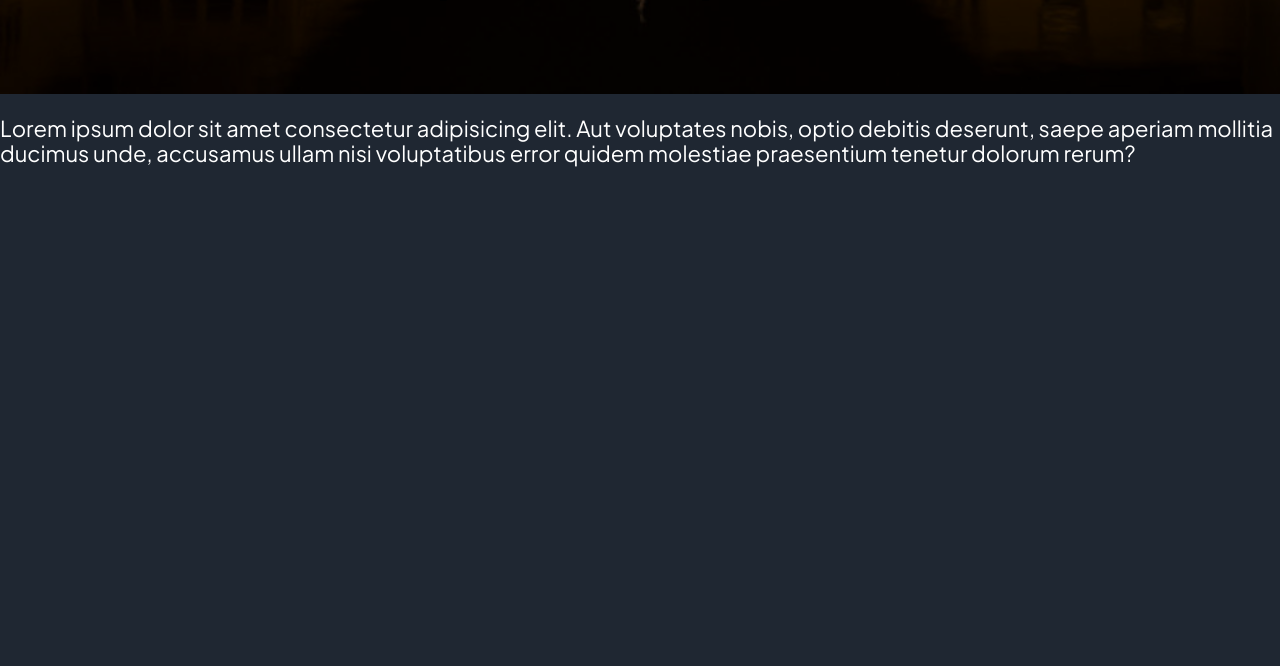
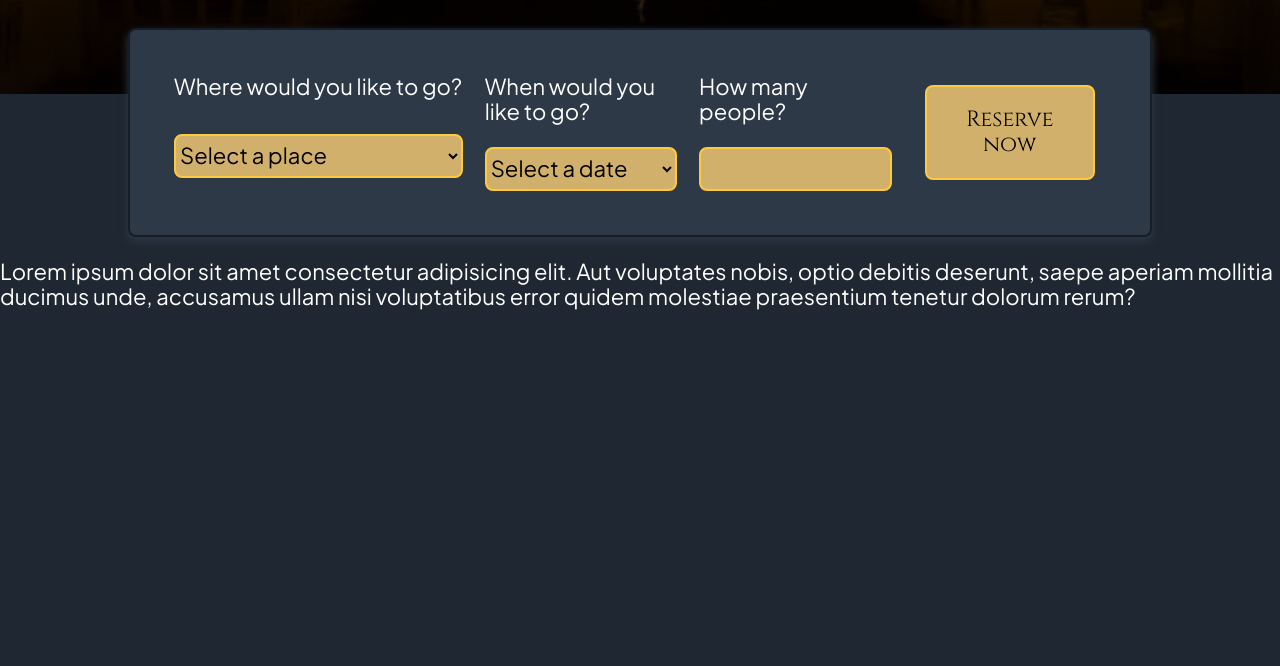
Before and after one commit to vinsmake/jalisco_getaway, a website: page index.html in a window 1280 px wide. Shown: the part 434-1100 px from the top of the page. Drawn offline with nearby package versions, Linux system fonts and the light colour scheme; a web font is replaced by a local one.

Commit message:
chore | reserve form created.

```diff
--- a/css/scss/app.scss
+++ b/css/scss/app.scss
@@ -6,3 +6,4 @@
 @import "layout/main";
 @import "layout/mediaQueries";
 @import "layout/navegation";
+@import "layout/reserve";
--- a/css/scss/base/_global.scss
+++ b/css/scss/base/_global.scss
@@ -1,5 +1,5 @@
 
-$section--shadow: 0px 4px 100px rgba(190, 185, 182, 0.1); /* this is a box-shadow valor */
+$section--shadow: 0px 4px 10px #2E3947; /* this is a box-shadow valor */
 
 //scrollbar colors
 $scrollbar--background: #161D27;
@@ -121,8 +121,9 @@ button {
     font-family: $title;
     transition: all 1s;
 
-    &:hover {
+    &:hover, &:focus {
+                cursor: pointer;
                 background-color: $interaction--hover;
-                cursor: pointer;
+                border: 2px solid $background--light;
     }
 }
--- a/css/scss/layout/_hero.scss
+++ b/css/scss/layout/_hero.scss
@@ -8,6 +8,7 @@ $hero--shadow: 0px 0px 5px $black,
     margin: 1rem auto;
 /*  cover, need to put the source of the starting from css/style.css */
     background: url(../src/img/background.jpg) no-repeat 50% 100%;
+    box-shadow: inset 0 0 0 2000px rgba(0, 0, 0, 0.5); //background that doesn't crashes with the form.
     background-size: cover;
     background-attachment: fixed;
     //content
@@ -19,7 +20,7 @@ $hero--shadow: 0px 0px 5px $black,
     .hero__content {
         width: 100%;
         height: 100%;
-        background-color: rgba(0, 0, 0, 0.5);
+
         .hero__content--title {
             font-size: 6rem;
             color: $yellow;
--- a/css/scss/layout/_navegation.scss
+++ b/css/scss/layout/_navegation.scss
@@ -44,7 +44,7 @@
             border-radius: 18px;
             color: white;
             transition: all 1s;
-            &:hover {
+            &:hover, &:focus {
                 background-color: $interaction--hover;
                 border: 4px solid $background--light;
                 border-radius: 24px;
--- /dev/null
+++ b/css/scss/layout/_reserve.scss
@@ -0,0 +1,37 @@
+.reserve {
+    width: 80%;
+    margin: -4rem auto 1rem auto;
+    padding: 2rem;
+    background-color: $background--light;
+    border-radius: 8px;
+    position: static;
+    border: 2px solid $background--dark;
+    box-shadow: $section--shadow;
+
+    form {
+        display: grid;
+        grid-template-columns: 3fr 2fr 2fr 2fr;
+        gap: 1rem;
+
+
+        .input {
+            display: grid;
+            gap: 1rem;
+            color: $white;
+            font-size: 1rem;
+
+            select, input{
+                width: 100%;
+                background-color: $interaction--background;
+                border: 2px solid $interaction--margin;
+                height: 2rem;
+                border-radius: 8px;
+                &:focus, &:hover {
+                    background-color: $interaction--margin;
+                }
+            }
+        }
+
+
+    }
+}
--- a/index.html
+++ b/index.html
@@ -26,10 +26,10 @@
             <a href="#">Must-visit</a>
             <a href="#">Our services</a>
             <a href="#">Galery</a>
-            <a href="#">Contact</a>
+            <a href="#form">Contact</a>
         </nav>
         <!-- END NAV-LINKS -->
-        <button class="header--getinfo" href="#">Reserve now</button>
+        <button href="#reserve">Reserve now</button>
         <!-- END HEADER -->
     </header>
     <!-- START HERO -->
@@ -41,6 +41,41 @@
         </div>
     </section>
     <main>
+        <section class="reserve" id="reserve">
+            <form>
+                <div class="input">
+                    <label for="place">Where would you like to go?</label>
+                    <select id="place">
+                        <option value="" disabled selected>Select a place</option>
+                        <option value="">Guadalajara (Downtown, Musa Museum of arts, Hospice Cababás, Degollado's theater)</option>
+                        <option value="">Tequila (Downtown, Jose Cuervo's distiller, Sauza's House)</option>
+                        <option value="">Tlaquepaque (El Parean, Independencia Avenue, Ceramic Museum)</option>
+                    </select>
+                </div>
+                <div class="input">
+                    <label for="date">When would you like to go?</label>
+                    <select id="date">
+                        <option value="" disabled selected>Select a date</option>
+                        <option value="">February</option>
+                        <option value="">March</option>
+                        <option value="">April</option>
+                        <option value="">May</option>
+                    </select>
+                </div>
+                <div class="input">
+                    <label for="people">How many people?</label>
+                    <input type="number" id="people" min="1" max="20">
+                </div>
+                <div class="input">
+                    <button>Reserve now</button>
+                </div>
+
+            </form>
+
+
+
+
+        </section>
         Lorem ipsum dolor sit amet consectetur adipisicing elit. Aut voluptates nobis, optio debitis deserunt, saepe aperiam mollitia ducimus unde, accusamus ullam nisi voluptatibus error quidem molestiae praesentium tenetur dolorum rerum?
     </main>
     <!-- END HERO -->
```
Also changed, not shown: css/style.css, 1 other file.
